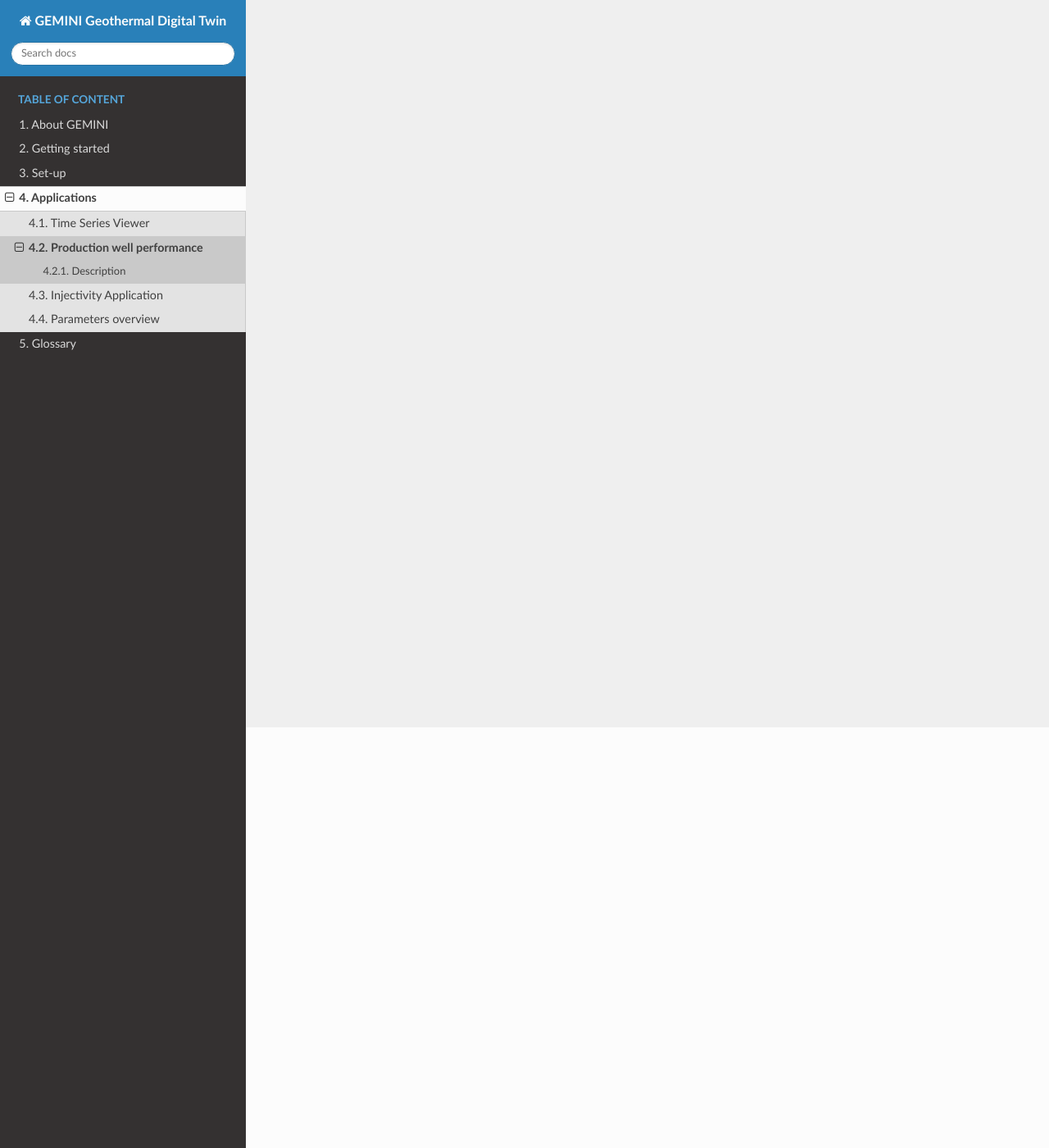
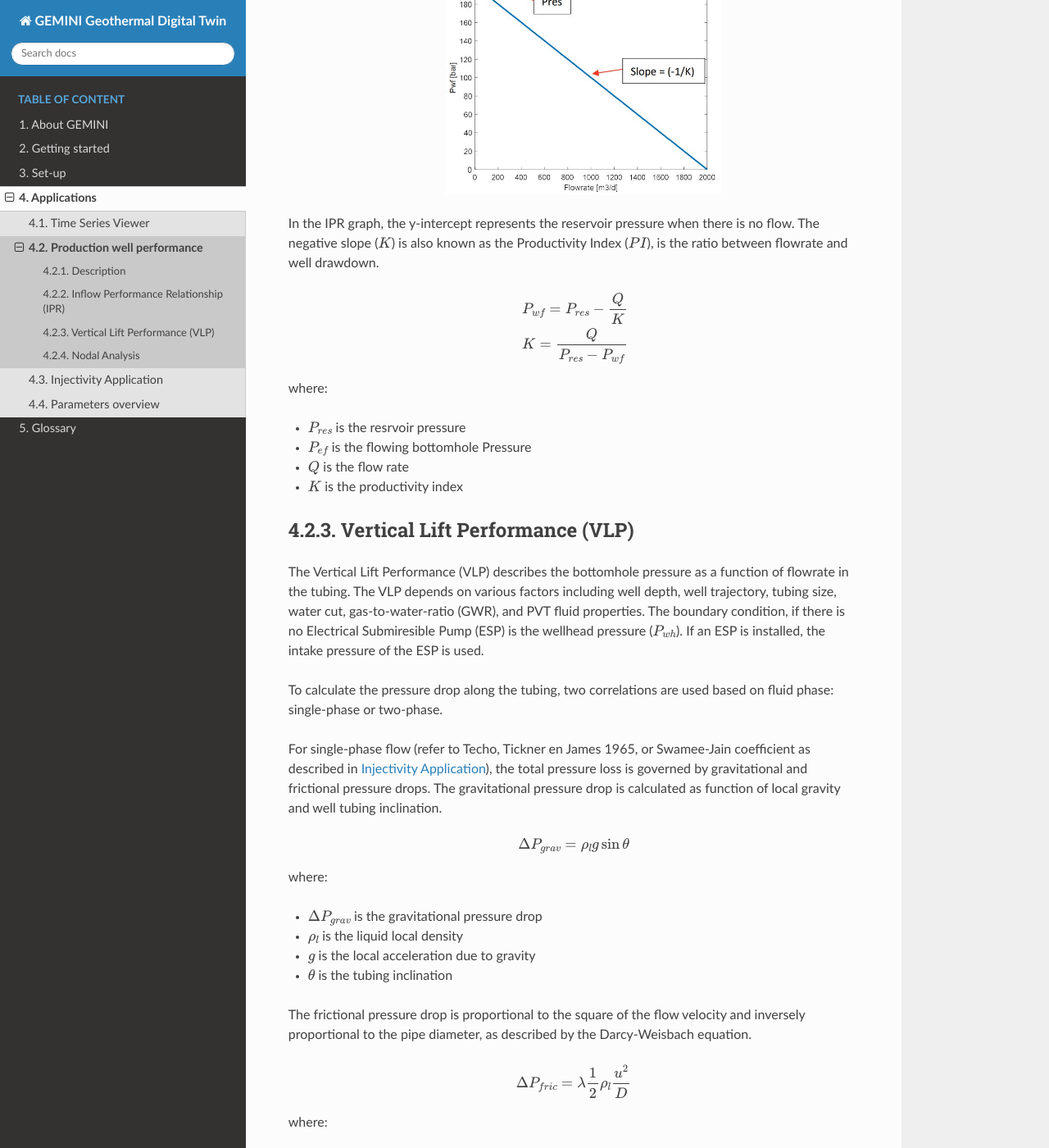
Before and after one commit to GEMINI-Digital-Twin/gemini-documentation, a Sphinx documentation site: the page built from source/application_production_well_performance.rst, in a window 1280 px wide and 1400 px high, scrolled down 513 px. Shown: the whole window at 82% size. Built offline with Sphinx 7.4.7 and the Read the Docs theme 2.0.0, drawn with Linux system fonts in a browser that asks for light colours; some of the changed text lies outside the part shown.

Commit message:
added production performance page. #21

```diff
--- a/source/application_production_well_performance.rst
+++ b/source/application_production_well_performance.rst
@@ -4,3 +4,116 @@
 
 Description
 ---------------------------
+This application provides the following features as the monitoring tools for production in geothermal reservoir.
+
+Inflow Performance Relationship (IPR)
+---------------------------
+The Inflow Performance Relationship (IPR) describes the well flowing bottomhole pressure (:math:`P_{wf}`) as a function of the measured production rate (:math:`Q`). This relationship is crucial for designing optimal production strategies and managing reservoir performance. The bottomhole pressure (:math:`P_{wf}`) is defined as the pressure between the average reservoir pressure (:math:`P_{res}`) and atmospheric pressure. A typical IPR graph is illustrated below:
+
+        .. image:: images/application_production_IPR.JPG
+            :width: 50%
+            :align: center
+
+In the IPR graph, the y-intercept represents the reservoir pressure when there is no flow. The negative slope (:math:`K`) is also known as the Productivity Index (:math:`PI`), is the ratio between flowrate and well drawdown.
+
+.. math::
+
+    P_{wf} = P_{res} - \frac{Q}{K}
+
+    K = \frac{Q}{P_{res} - P_{wf}}
+
+where:
+
+- :math:`P_{res}`  is the resrvoir pressure
+- :math:`P_{ef}`  is the flowing bottomhole Pressure
+- :math:`Q`  is the flow rate
+- :math:`K`   is the productivity index
+
+Vertical Lift Performance (VLP)
+---------------------------
+The Vertical Lift Performance (VLP) describes the bottomhole pressure as a function of flowrate in the tubing. The VLP depends on various factors including well depth, well trajectory, tubing size, water cut, gas-to-water-ratio (GWR), and PVT fluid properties. The boundary condition, if there is no Electrical Submiresible Pump (ESP) is the wellhead pressure (:math:`P_{wh}`). If an ESP is installed, the intake pressure of the ESP is used.
+
+To calculate the pressure drop along the tubing, two correlations are used based on fluid phase: single-phase or two-phase.
+
+For single-phase flow (refer to Techo, Tickner en James 1965, or Swamee-Jain coefficient as described in :doc:`application_injectivity`), the total pressure loss is governed by gravitational and frictional pressure drops. The gravitational pressure drop is calculated as function of local gravity and well tubing inclination.
+
+.. math::
+
+    \Delta P_{grav} = \rho_{l} g \sin \theta
+
+where:
+
+- :math:`\Delta P_{grav}` is the gravitational pressure drop
+- :math:`\rho_{l}` is the liquid local density
+- :math:`g` is the local acceleration due to gravity
+- :math:`\theta` is the tubing inclination
+
+The frictional pressure drop is proportional to the square of the flow velocity and inversely proportional to the pipe diameter, as described by the Darcy-Weisbach equation.
+
+.. math::
+
+    \Delta P_{fric} = \lambda \frac{1}{2} \rho_{l} \frac{u^2}{D}
+
+where:
+
+- :math:`\lambda` is the friction factor or flow coefficient
+- :math:`u` is the mean velocity
+- :math:`\rho_l` is the liquid local density
+- :math:`D` is the pipe diameter
+
+In turbulent flow, the friction factor (:math:`\lambda`) is often determined as a function of Reynolds number (:math:`Re`). The implicit equation can be solved using the Newton-Raphson iterative technique or approximated by:
+
+.. math::
+    \lambda = \left[0.86859 \ln\left(\frac{Re}{1.964 \ln(Re) - 3.8215}\right)\right]^{-2}
+
+    Re = \frac{uD}{v}
+
+where:
+
+- :math:`Re` is the Reynolds number
+- :math:`u` is the mean velocity
+- :math:`D` is the pipe diameter
+- :math:`v` is the kinematic visocity
+
+Thus, total pressure loss is calculated by:
+
+.. math::
+
+    \Delta P_{total} = \Delta P_{fric} + \Delta P_{grav}
+
+    P_{wf} = P_{wh} + \Delta P_{total}
+
+For two-phase flow in inclined pipe, an additional parameter, liquid holdup, must be cosidered. Liquid holdup is dependent on the flow angle and is categorized into three horizontal flow patterns: Segregated, Intermittent and Distributed. Detailed equations are presented in Beggs and Brill (1973).
+
+Nodal Analysis
+---------------
+Nodal analysis uses both IPR and VLP correlations. The intersection of these two lines represents the operating point, where the actual flowrate is determined by the well for a given operating condition.
+
+        .. image:: images/application_production_IPR_VLP.JPG
+            :width: 50%
+            :align: center
+
+The flowrate calculated through nodal analysis can be found by minimizing :the differences between math:`P_{wf}` calculated from IPR and :math:`P_{wf}` calculated from VLP.
+
+
+.. math::
+
+    \text{min}_Q (P_{wf,1} - P_{wf,2}) ^2
+
+
+For systems without ESP, use well head pressure (:math:`P_{wh}`) as the topside boundary condition. If the wellhead pressure is unavailable, tank pressure or pipeline pressure with additional pressure drop can be used. For systems with ESP, use the intake pressure as boundary condition for nodal analysis.
+
+
+        .. image:: images/application_production_nodal.JPG
+            :width: 50%
+            :align: center
+
+
+This model can be used in real-time to monitor :math:`P_{wf}` if download pressure measurement are available. Discripancies between calculated and measured :math:`P_{wf}` can indicate issues. In the absence of downhole sensors, the calculated flowrate from nodal analysis can be compared with the measured flowrate. A decreases`in measured flowrate may suggest additional resistance in downhole.
+
+Users can plot IPR/VLP for selected production wells and adjust reservoir, ESP and well parameters to see their effects on the plot and operating point, including flow rate, bottomhole pressure, for that corresponding point, ESP pump head, intake and discharge pressure, power and efficiency.
+
+
+        .. image:: images/application_production.JPG
+            :width: 100%
+            :align: center
```
Also changed, not shown: source/images/application_production.JPG (added), source/images/application_production_IPR.JPG (added), source/images/application_production_IPR_VLP.JPG (added), source/images/application_production_nodal.JPG (added).
